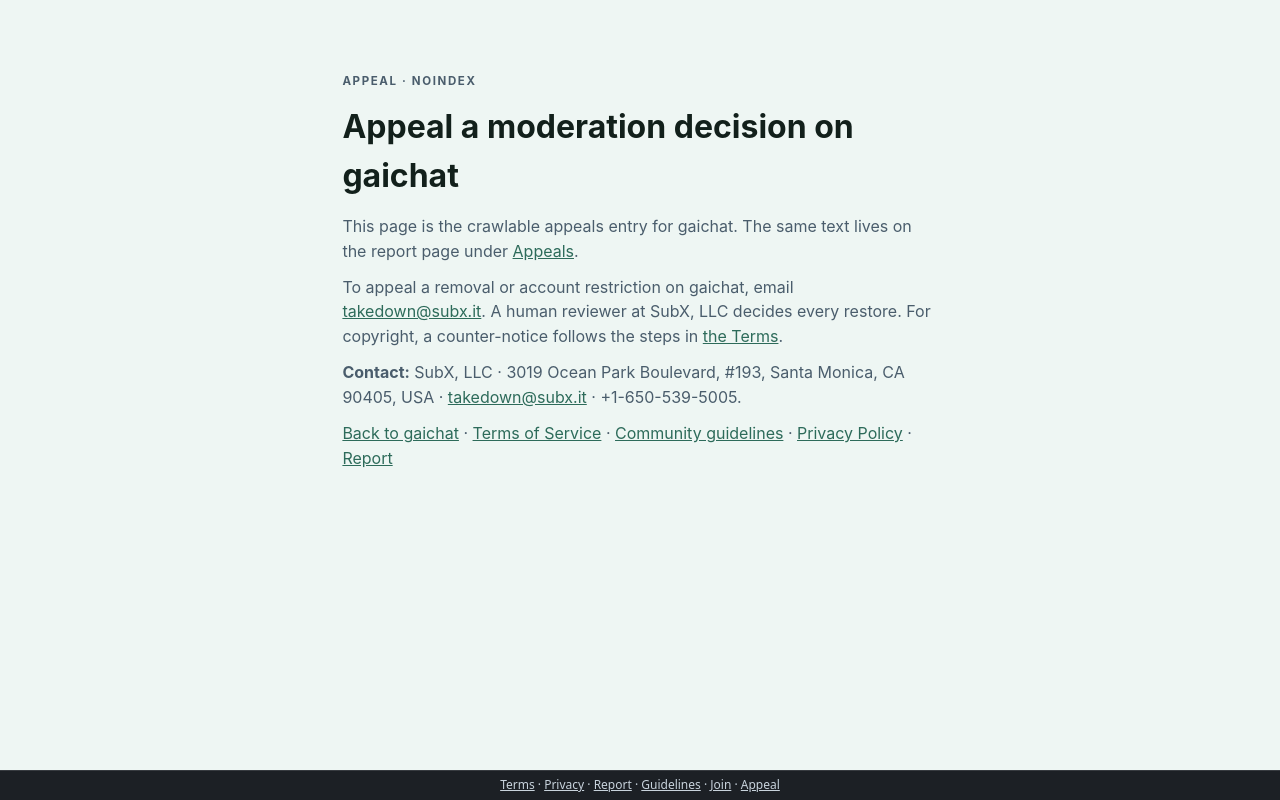
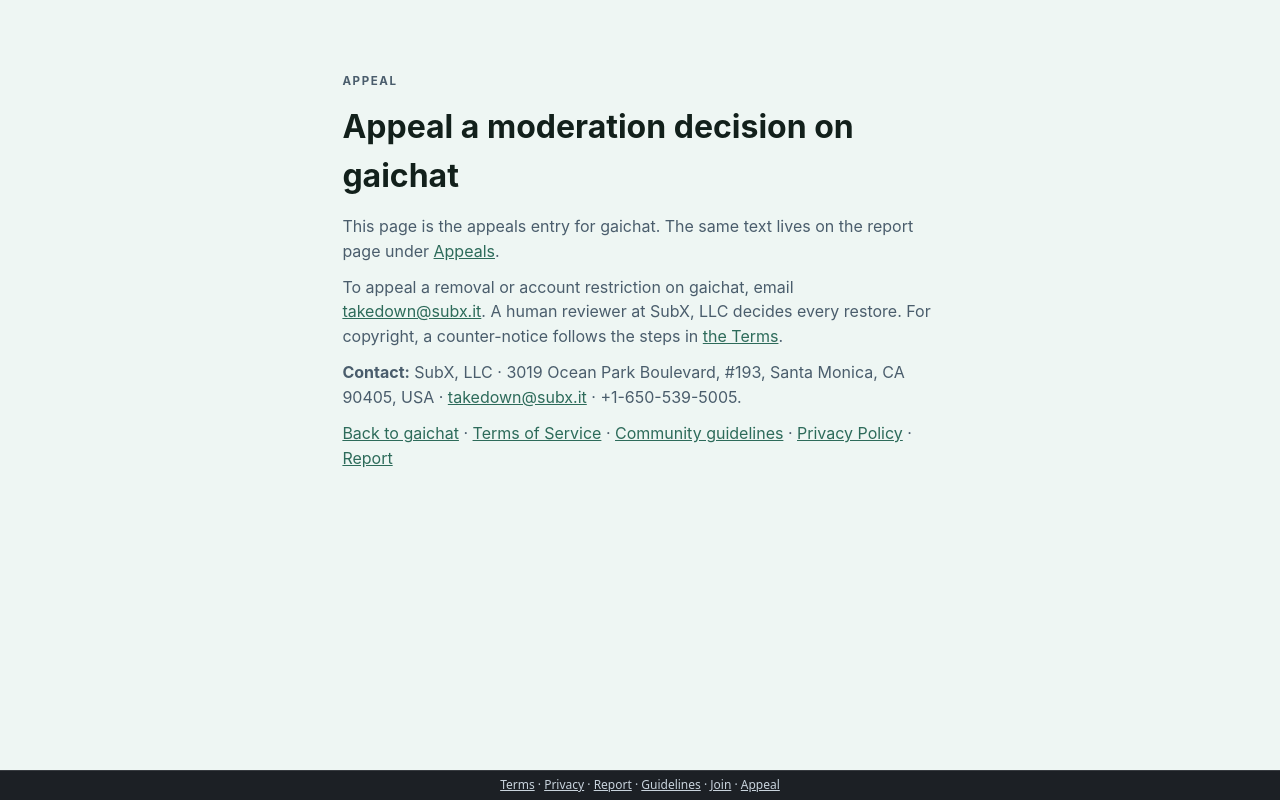
Before and after one commit to jebbdykstra99/gaichat, a plain HTML site: page appeal.html in a window 1280 px wide. Drawn offline with Linux system fonts and the light colour scheme.

Commit message:
Key 2 CLEAR WITH CONDITIONS: appeal/join kicker and crawlable copy
C1: drop crawlable from appeal entry sentence; kicker Appeal.
Soft: join kicker Public beta only.

```diff
--- a/appeal.html
+++ b/appeal.html
@@ -10,9 +10,9 @@
 </head>
 <body class="legal-page">
   <article class="legal-doc">
-    <p class="legal-kicker">Appeal · noindex</p>
+    <p class="legal-kicker">Appeal</p>
     <h1>Appeal a moderation decision on gaichat</h1>
-    <p>This page is the crawlable appeals entry for gaichat. The same text lives on the report page under <a href="report.html#appeals">Appeals</a>.</p>
+    <p>This page is the appeals entry for gaichat. The same text lives on the report page under <a href="report.html#appeals">Appeals</a>.</p>
     <p>To appeal a removal or account restriction on gaichat, email <a data-takedown href="mailto:takedown@subx.it">takedown@subx.it</a>. A human reviewer at SubX, LLC decides every restore. For copyright, a counter-notice follows the steps in <a href="terms.html#dmca">the Terms</a>.</p>
     <p><strong>Contact:</strong> SubX, LLC · 3019 Ocean Park Boulevard, #193, Santa Monica, CA 90405, USA · <a data-takedown href="mailto:takedown@subx.it">takedown@subx.it</a> · +1-650-539-5005.</p>
 
```
Also changed, not shown: join.html (+1 -1 lines).
